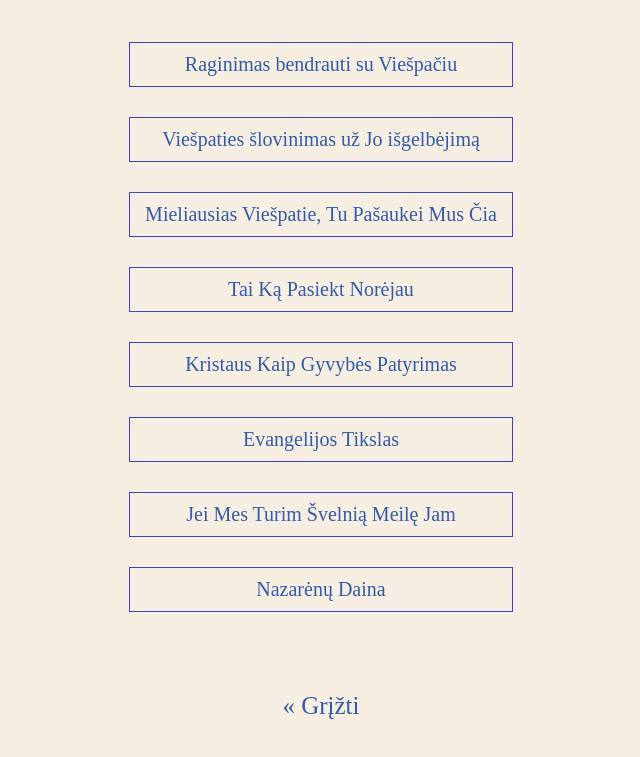
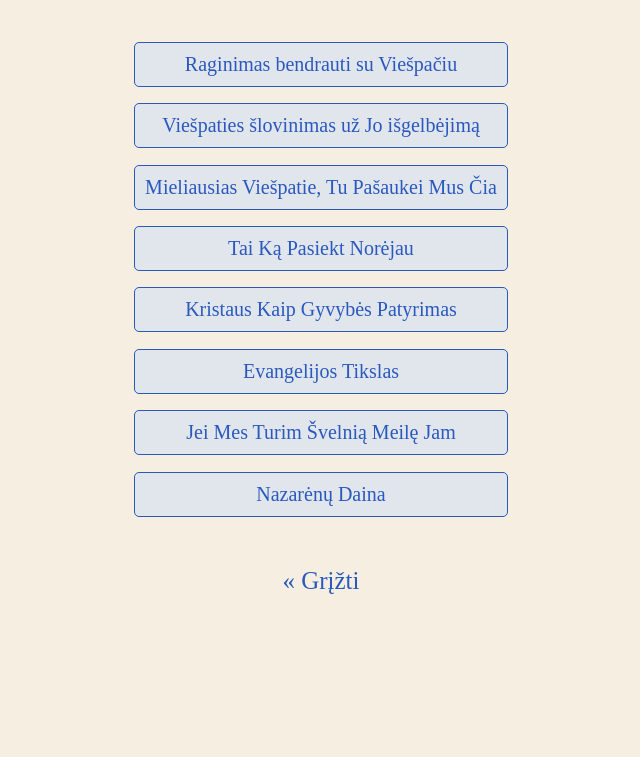
Before and after one commit to guykozlovskij/himnynas, a plain HTML site: page new-songs/new-songs.html in a window 1280 px wide. Shown: the part 95-852 px from the top of the page, without its empty margins (319-959 px from the left). After the commit the page ends 800 px from the top, so only its background shows below. Drawn offline with Linux system fonts and the light colour scheme.

Commit message:
button color change

```diff
--- a/new-songs/new-songs.html
+++ b/new-songs/new-songs.html
@@ -12,14 +12,14 @@
 <section id="new-hymns-page">
   <h2>Nauji Himnai</h2>
   <div id="new-hymns-list">
-    <span class="new-hymn"><a href="/new-songs/A643.html">Raginimas bendrauti su Viešpačiu</a></span>
-    <span class="new-hymn"><a href="/new-songs/A116.html">Viešpaties šlovinimas už Jo išgelbėjimą</a></span>
-    <span class="new-hymn"><a href="/new-songs/A413.html">Mieliausias Viešpatie, Tu Pašaukei Mus Čia</a></span>
-    <span class="new-hymn"><a href="/new-songs/A388.html">Tai Ką Pasiekt Norėjau</a></span>
-    <span class="new-hymn"><a href="/new-songs/A505.html">Kristaus Kaip Gyvybės Patyrimas</a></span>
-    <span class="new-hymn"><a href="/new-songs/A526.html">Evangelijos Tikslas</a></span>
-    <span class="new-hymn"><a href="/new-songs/A545.html">Jei Mes Turim Švelnią Meilę Jam</a></span>
-    <span class="new-hymn"><a href="/new-songs/A192.html">Nazarėnų Daina</a></span>
+    <a href="/new-songs/A545.html" class="new-hymn"><span>Raginimas bendrauti su Viešpačiu</span></a>
+    <a href="/new-songs/A545.html" class="new-hymn"><span>Viešpaties šlovinimas už Jo išgelbėjimą</a></span>
+    <a href="/new-songs/A545.html" class="new-hymn"><span>Mieliausias Viešpatie, Tu Pašaukei Mus Čia</a></span>
+    <a href="/new-songs/A545.html" class="new-hymn"><span>Tai Ką Pasiekt Norėjau</span></a>
+    <a href="/new-songs/A545.html" class="new-hymn"><span>Kristaus Kaip Gyvybės Patyrimas</span></a>
+    <a href="/new-songs/A545.html" class="new-hymn"><span>Evangelijos Tikslas</span></a>
+    <a href="/new-songs/A545.html" class="new-hymn"><span>Jei Mes Turim Švelnią Meilę Jam</span></a>
+    <a href="/new-songs/A545.html" class="new-hymn"><span>Nazarėnų Daina</span></a>
   </div>
       <span><a class="back-button" href="/index.html">&#171; Grįžti</a></span>
   </section>
--- a/style.css
+++ b/style.css
@@ -12,7 +12,7 @@ body {
 
 a {
   text-decoration: none;
-  color: rgb(52, 90, 170);
+  color: rgb(42, 89, 190);
 }
 
 #home-page {
@@ -45,7 +45,8 @@ ol {
 }
 
 .hymn-no {
-
+  color: rgb(42, 89, 190);
+  background-color: rgb(225, 229, 236);
   font-size: 25px;
   text-align: center;
   border: 1px solid;
@@ -115,18 +116,23 @@ h4 {
 #new-hymns-list {
   display: flex;
   flex-direction: column;
+  justify-content: space-between;
   padding-top: 20px;
   font-size: 20px;
   text-align: center;
   margin-bottom: 50px;
+  height:475px;
 }
 
 .new-hymn {
   border: 1px solid;
-  color: rgb(63, 63, 220);
+  color: rgb(42, 89, 190);
+  background-color: rgb(225, 229, 236);
+  border-radius: 5px;
   padding-top: 10px;
-  margin-bottom: 30px;
   padding-bottom: 10px;
-  padding-left: 15px;
-  padding-right: 15px;
+  padding-left: 10px;
+  padding-right: 10px;
+  margin-left: 10px;
+  margin-right: 10px;
 }
```
